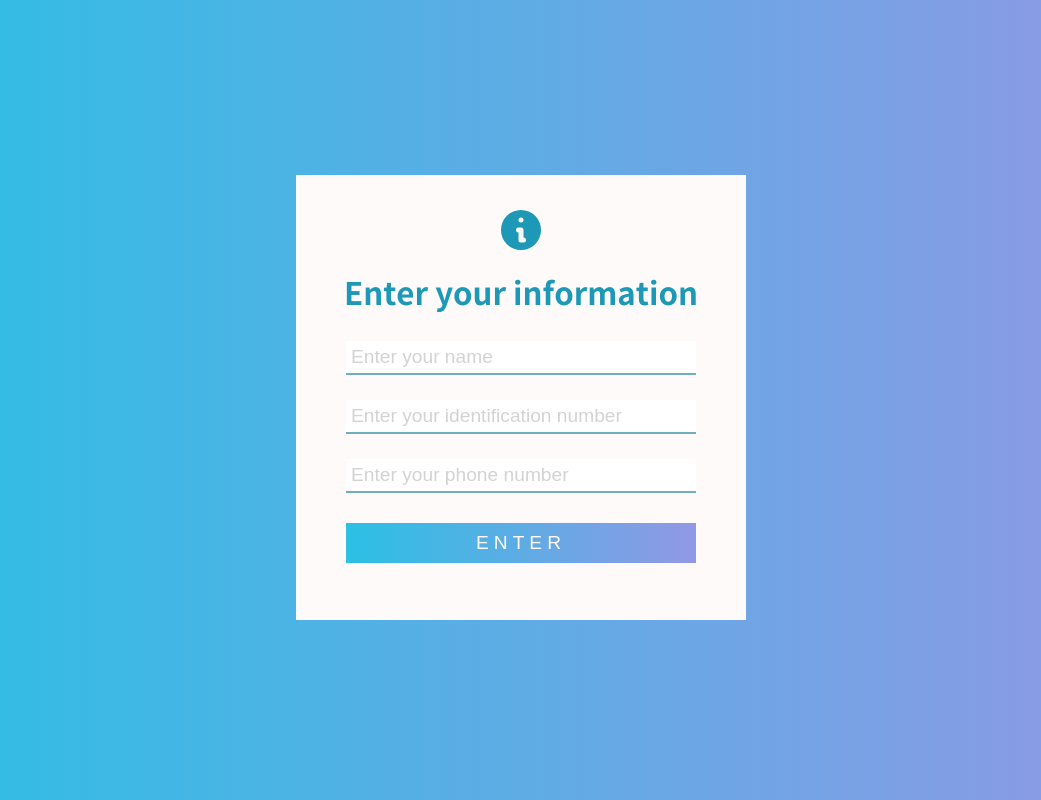
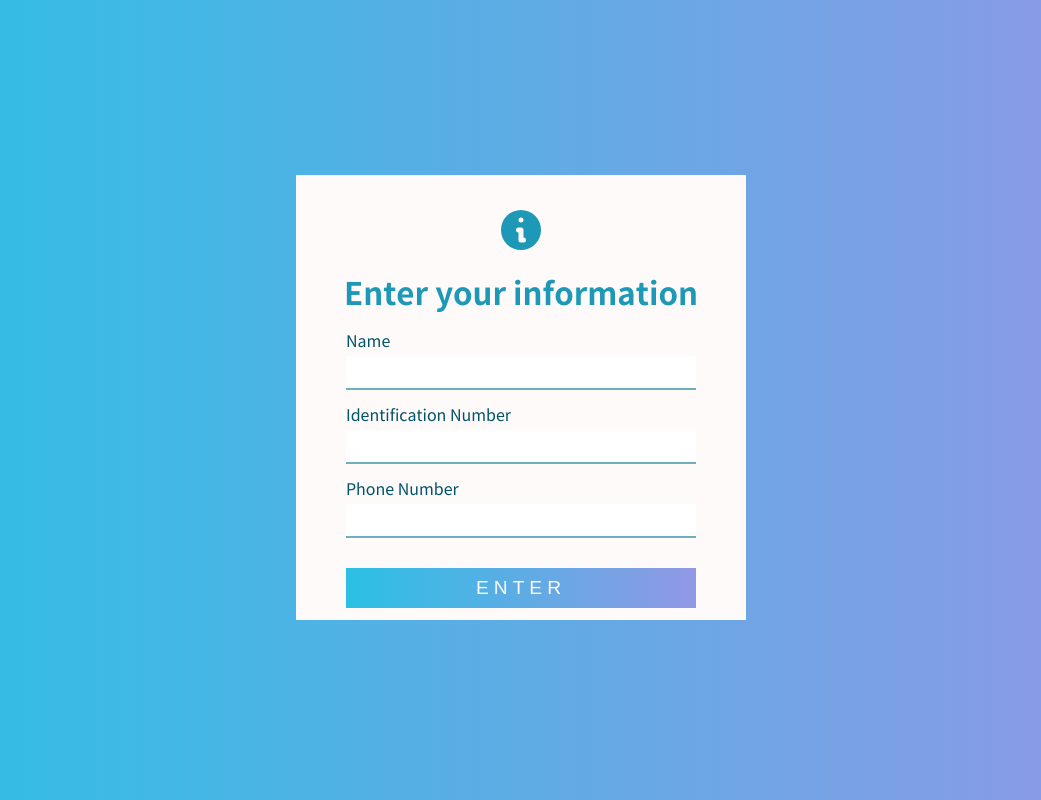
Before and after one commit to widalida26/moazone, a React (Create React App) app in the folder client/: page / in a window 1280 px wide. Shown: the whole page, without its empty margins (119-1160 px from the left). Built offline with nearby package versions, Linux system fonts and the light colour scheme.

Commit message:
complement : information input

```diff
--- a/client/src/Login.jsx
+++ b/client/src/Login.jsx
@@ -1,34 +1,115 @@
-import React, { useState } from 'react';
+import React, { useState, useRef, useEffect } from 'react';
 import axios from 'axios';
 import { setToken } from './Auth';
 import { HiInformationCircle } from 'react-icons/hi';
 
 function Login() {
   const [username, setUsername] = useState('');
-  const [idNumber, setIdNumber] = useState('');
+  const [idFirst, setIdFirst] = useState('');
+  const [idLast, setIdLast] = useState('');
+  const [lastClass, setLastClass] = useState('info-input id-last');
   const [phoneNumber, setPhoneNumber] = useState('');
+  const idFirstRef = useRef();
+  const idLastRef = useRef();
+  const phoneNumberRef = useRef();
+
+  useEffect(() => {
+    if (idLast.length > 0) {
+      setLastClass('info-input id-last typed');
+    } else {
+      setLastClass('info-input id-last');
+    }
+  }, [idLast]);
 
   const handleUsername = (e) => {
-    setUsername(e.target.value);
+    const result = e.target.value.replace(/[^a-z|ㄱ-ㅎ|가-힣]/gi, '');
+    setUsername(result);
   };
 
-  const handleIdNumber = (e) => {
-    setIdNumber(e.target.value);
+  const handleIdFirst = (e) => {
+    const value = idFirstRef.current.value.replace(/\D+/g, '');
+    const numberLength = 13;
+
+    let result = '';
+    for (let i = 0; i < value.length && i < numberLength; i++) {
+      if (i === 6) {
+        result += '-';
+      }
+      if (i >= 6) {
+        idLastRef.current.focus();
+      }
+
+      result += value[i];
+    }
+
+    console.log(result);
+    idFirstRef.current.value = result;
+
+    const regex = /^[0-9|-]{0,13}$/;
+    if (regex.test(e.target.value)) {
+      setIdFirst(e.target.value);
+    }
+  };
+
+  const handleIdLast = (e) => {
+    const regex = /^[0-9]{0,6}$/;
+    if (regex.test(e.target.value)) {
+      setIdLast(e.target.value);
+    }
   };
 
   const handlePhoneNumber = (e) => {
-    setPhoneNumber(e.target.value);
+    const value = phoneNumberRef.current.value.replace(/\D+/g, '');
+    const numberLength = 11;
+
+    let result;
+    result = '';
+
+    for (let i = 0; i < value.length && i < numberLength; i++) {
+      switch (i) {
+        case 3:
+          result += '-';
+          break;
+        case 7:
+          result += '-';
+          break;
+
+        default:
+          break;
+      }
+
+      result += value[i];
+    }
+
+    phoneNumberRef.current.value = result;
+
+    const regex = /^[0-9\b -]{0,13}$/;
+    if (regex.test(e.target.value)) {
+      setPhoneNumber(e.target.value);
+    }
+  };
+
+  const handleLastKeyDown = (e) => {
+    console.log('?????');
+    if (idLast === '') {
+      switch (e.code) {
+        case 'Backspace':
+          idFirstRef.current.focus();
+          break;
+        default:
+          break;
+      }
+    }
   };
 
   const onClickLogin = () => {
-    console.log('click login');
-    if ((username === '') & (idNumber === '')) {
+    if ((username === '') & (idFirst === '')) {
       return;
     } else {
       axios
         .post('http://localhost:8000/login', {
           username: username,
-          idNumber: idNumber,
+          idNumber: idFirst,
         })
         .then(function (response) {
           if (response.data.token) {
@@ -50,29 +131,41 @@ function Login() {
         </div>
         <div className="login-order">Enter your information</div>
         <div className="username-container">
+          <div className="form-guide">Name</div>
           <input
             className="info-input"
             type="text"
-            placeholder="Enter your name"
             value={username}
+            // ref={usernameRef}
             onChange={handleUsername}
           />
         </div>
         <div>
+          <div className="form-guide">Identification Number</div>
           <input
-            className="info-input"
+            className="info-input id-first"
+            type="text"
+            value={idFirst}
+            ref={idFirstRef}
+            onChange={handleIdFirst}
+          />
+          <input
+            className={lastClass}
             type="password"
-            placeholder="Enter your identification number"
-            value={idNumber}
-            onChange={handleIdNumber}
+            value={idLast}
+            ref={idLastRef}
+            onChange={handleIdLast}
+            onKeyDown={handleLastKeyDown}
+            autoComplete="new-password"
           />
         </div>
         <div>
+          <div className="form-guide">Phone Number</div>
           <input
             className="info-input"
             type="phoneNumber"
-            placeholder="Enter your phone number"
             value={phoneNumber}
+            ref={phoneNumberRef}
             onChange={handlePhoneNumber}
           />
         </div>
--- a/client/src/index.css
+++ b/client/src/index.css
@@ -40,7 +40,6 @@ body {
 }
 
 input {
-  --webkit-box-shadow: 0 0 0px 1000px snow inset;
   border-top: 0px;
   border-left: 0px;
   border-right: 0px;
@@ -81,9 +80,49 @@ input {
   margin-top: 12px;
 }
 
+.form-guide {
+  font-family: 'Noto Sans CJK KR';
+  font-style: normal;
+  position: absolute;
+  float: left;
+  margin-top: 15px;
+  left: 50px;
+}
+
 .info-input {
   width: 340px;
-  margin-top: 25px;
+  margin-top: 40px;
+  outline: none;
+}
+
+.info-input:focus {
+  outline: none;
+}
+
+.id-first {
+  letter-spacing: 1px;
+  position: relative;
+  width: 90px;
+  margin-left: -255px;
+  margin-right: 0px;
+  padding-right: 0px;
+  z-index: 1;
+}
+
+.id-last {
+  position: absolute;
+  width: 250px;
+  margin-left: 0px;
+  padding-left: 0px;
+  pointer-events: none;
+}
+
+.id-last:focus {
+  outline: none;
+}
+
+.typed {
+  pointer-events: auto;
 }
 
 .info-input::placeholder {
```
